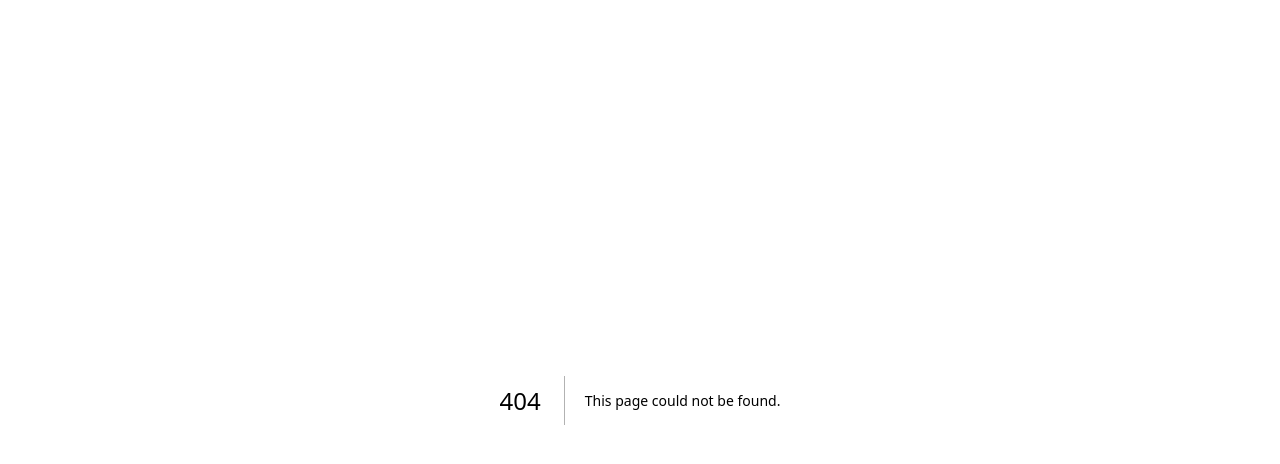
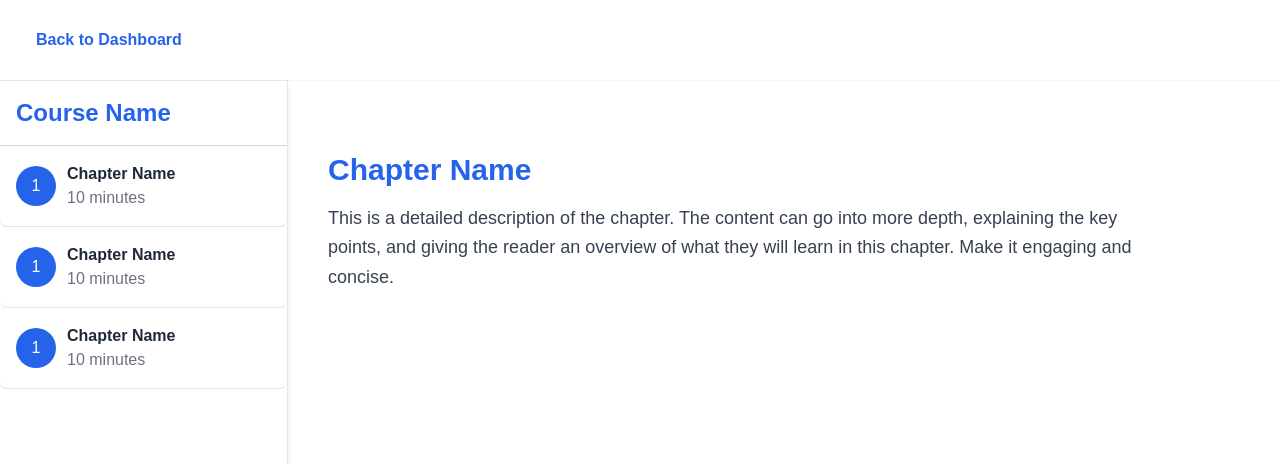
Before and after one commit to Tarunroy500/ai-course-generator, a Next.js app: page /course/1 in a window 1280 px wide. Before the commit this address had no page. Shown: the top 464 px of the page. Built offline with nearby package versions, Linux system fonts and the light colour scheme.

Commit message:
build: Ui For Startin Course

```diff
--- /dev/null
+++ b/app/course/[courseid]/page.jsx
@@ -0,0 +1,34 @@
+"use client"
+import React, { useEffect } from "react";
+import ChapterListCard from "../_components/ChapterListCard";
+import ChapterContent from "../_components/ChapterContent";
+import Header from "../_components/Header";
+import { useRouter } from 'next/navigation'
+
+function StartCourse({params}) {
+
+    const router = useRouter();
+  return (
+    <div>
+    <Header onBack={() => router.push("/dashboard")} />
+    <div className="flex">
+      <div className="fixed md:w-72 hidden md:block h-screen border-t border-r bg-white shadow-md">
+        <h2 className="font-semibold text-2xl p-4 border-b text-blue-600 border-gray-300">
+          Course Name
+        </h2>
+        <div className="overflow-y-auto">
+          <ChapterListCard />
+          <ChapterListCard />
+          <ChapterListCard />
+
+        </div>
+      </div>
+      <div className="md:ml-72">
+        <ChapterContent />
+      </div>
+    </div>
+    </div>
+  );
+}
+
+export default StartCourse;
--- /dev/null
+++ b/app/course/_components/ChapterContent.jsx
@@ -0,0 +1,18 @@
+import React from 'react'
+
+function ChapterContent() {
+  return (
+    <div className='p-10 bg-white  rounded-lg max-w-4xl mx-auto my-8'>
+      <h2 className='font-bold text-3xl text-blue-600 mb-4'>
+        Chapter Name
+      </h2>
+      <p className='text-gray-700 leading-relaxed text-lg'>
+        This is a detailed description of the chapter. The content can go into
+        more depth, explaining the key points, and giving the reader an overview
+        of what they will learn in this chapter. Make it engaging and concise.
+      </p>
+    </div>
+  )
+}
+
+export default ChapterContent;
--- /dev/null
+++ b/app/course/_components/ChapterListCard.jsx
@@ -0,0 +1,17 @@
+import React from 'react'
+
+function ChapterListCard() {
+  return (
+    <div className='grid grid-cols-5 p-4 items-center border-b bg-white hover:bg-blue-50 transition-shadow duration-300 shadow-sm rounded-lg cursor-pointer'>
+      <div>
+        <h2 className='p-2 bg-blue-600 text-white rounded-full text-center w-10 h-10'>1</h2>
+      </div>
+      <div className='col-span-4'>
+        <h2 className='font-semibold text-gray-800'>Chapter Name</h2>
+        <h2 className='text-gray-500'>10 minutes</h2>
+      </div>
+    </div>
+  )
+}
+
+export default ChapterListCard;
--- /dev/null
+++ b/app/course/_components/Header.jsx
@@ -0,0 +1,38 @@
+// import React from 'react';
+
+// function Header({ onBack }) {
+//   return (
+//     <header className="bg-blue-600 p-4 shadow-md">
+//       <div className="max-w-6xl mx-auto flex justify-end items-center">
+//         <button
+//           className="bg-white text-blue-600 py-2 px-4 rounded-lg font-semibold hover:bg-gray-100 transition"
+//           onClick={onBack}
+//         >
+//           Back to Dashboard
+//         </button>
+//       </div>
+//     </header>
+//   );
+// }
+
+// export default Header;
+
+
+import { UserButton } from '@clerk/nextjs'
+import React from 'react'
+
+function Header({ onBack }) {
+  return (
+    <div className='flex justify-between items-center p-5 shadow-sm'>
+        <button
+          className="bg-white text-blue-600 py-2 px-4 rounded-lg font-semibold hover:bg-gray-100 transition"
+          onClick={onBack}
+        >
+          Back to Dashboard
+        </button>
+        <UserButton/>
+    </div>
+  )
+}
+
+export default Header
--- a/middleware.js
+++ b/middleware.js
@@ -19,7 +19,7 @@
 
 import { clerkMiddleware, createRouteMatcher } from "@clerk/nextjs/server";
 
-const isProtectedRoute = createRouteMatcher(["/dashboard(.*)", "/forum(.*)"]);
+const isProtectedRoute = createRouteMatcher(["/dashboard(.*)", "/forum(.*)","/course(.*)"]);
 export default clerkMiddleware((auth, req) => {
   if (isProtectedRoute(req)) auth().protect();
 });
```
